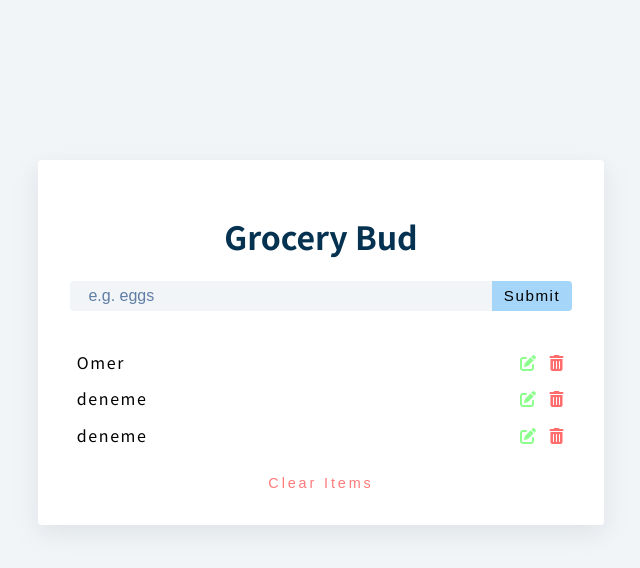
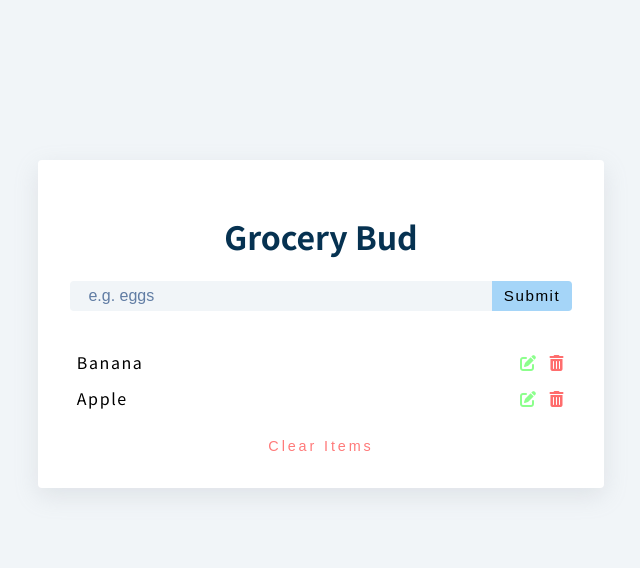
Before and after one commit to omergencoglu/grocery-list-react, a React (Create React App) app: page / in a window 1280 px wide. Shown: the top 568 px of the page, without its empty margins (319-959 px from the left). Built offline with nearby package versions, Linux system fonts and the light colour scheme.

Commit message:
Add list items

```diff
--- a/src/App.js
+++ b/src/App.js
@@ -4,11 +4,16 @@ import NewItem from "./components/NewItem/NewItem";
 import ItemsList from "./components/ItemsList/ItemsList";
 import Card from "./components/UI/Card";
 
+const DUMMY_LIST = [
+  { id: 1, item: "Banana" },
+  { id: 2, item: "Apple" },
+];
+
 const App = () => {
   return (
     <Card>
       <NewItem />
-      <ItemsList />
+      <ItemsList items={DUMMY_LIST} />
     </Card>
   );
 };
--- a/src/components/ItemsList/ItemsList.js
+++ b/src/components/ItemsList/ItemsList.js
@@ -4,21 +4,15 @@ import EditAndDelete from "../UI/EditAndDelete";
 
 import classes from "./ItemsList.module.css";
 
-const ItemsList = () => {
+const ItemsList = (props) => {
   return (
     <div className={classes.container}>
-      <li className={classes.listItem}>
-        <div>Omer</div>
-        <EditAndDelete />
-      </li>
-      <li className={classes.listItem}>
-        <div>deneme</div>
-        <EditAndDelete />
-      </li>
-      <li className={classes.listItem}>
-        <div>deneme</div>
-        <EditAndDelete />
-      </li>
+      {props.items.map((element) => (
+        <li className={classes.listItem} key={element.id}>
+          <div>{element.item}</div>
+          <EditAndDelete />
+        </li>
+      ))}
       <button className={classes.clearButton}>Clear Items</button>
     </div>
   );
```
